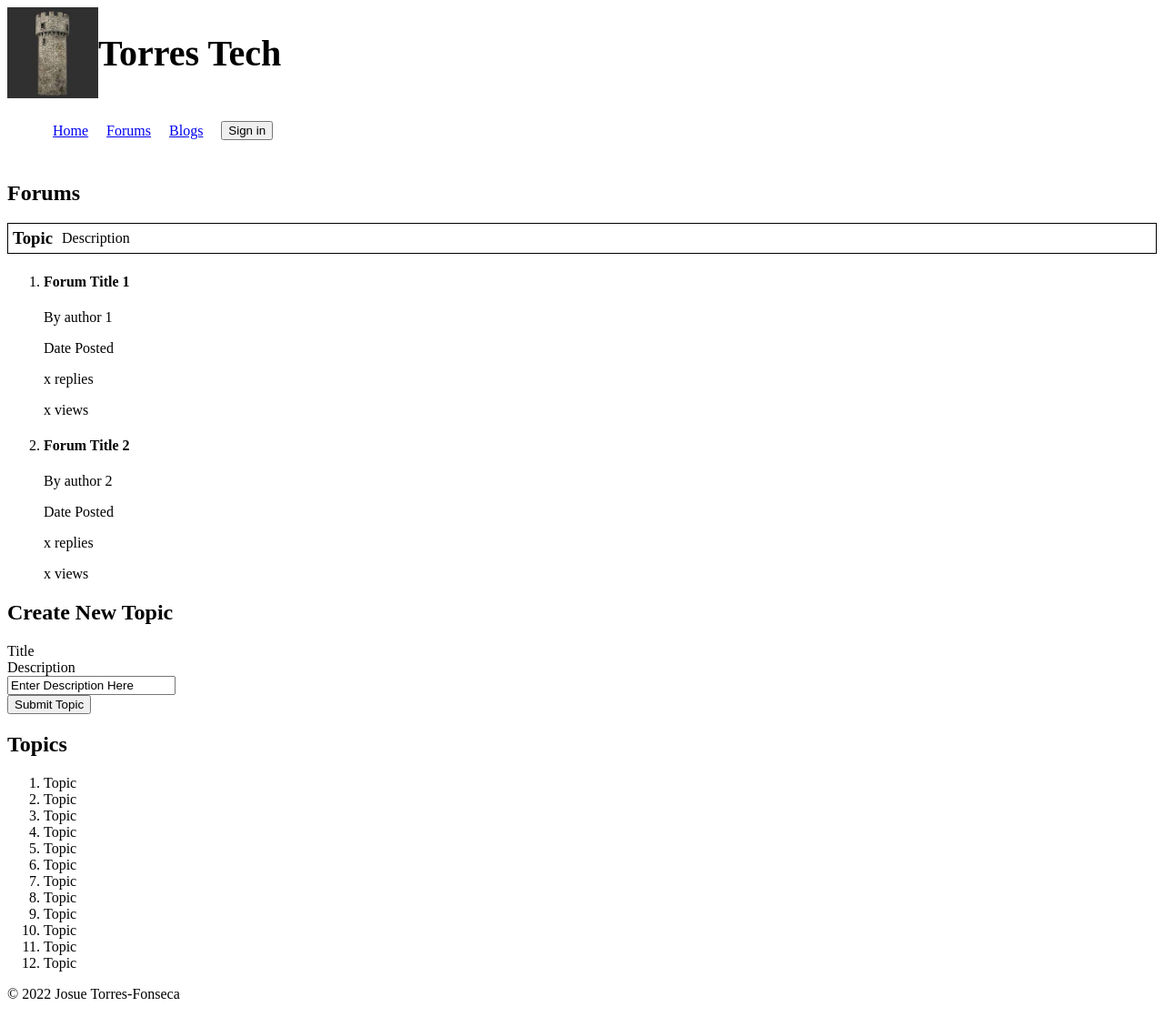
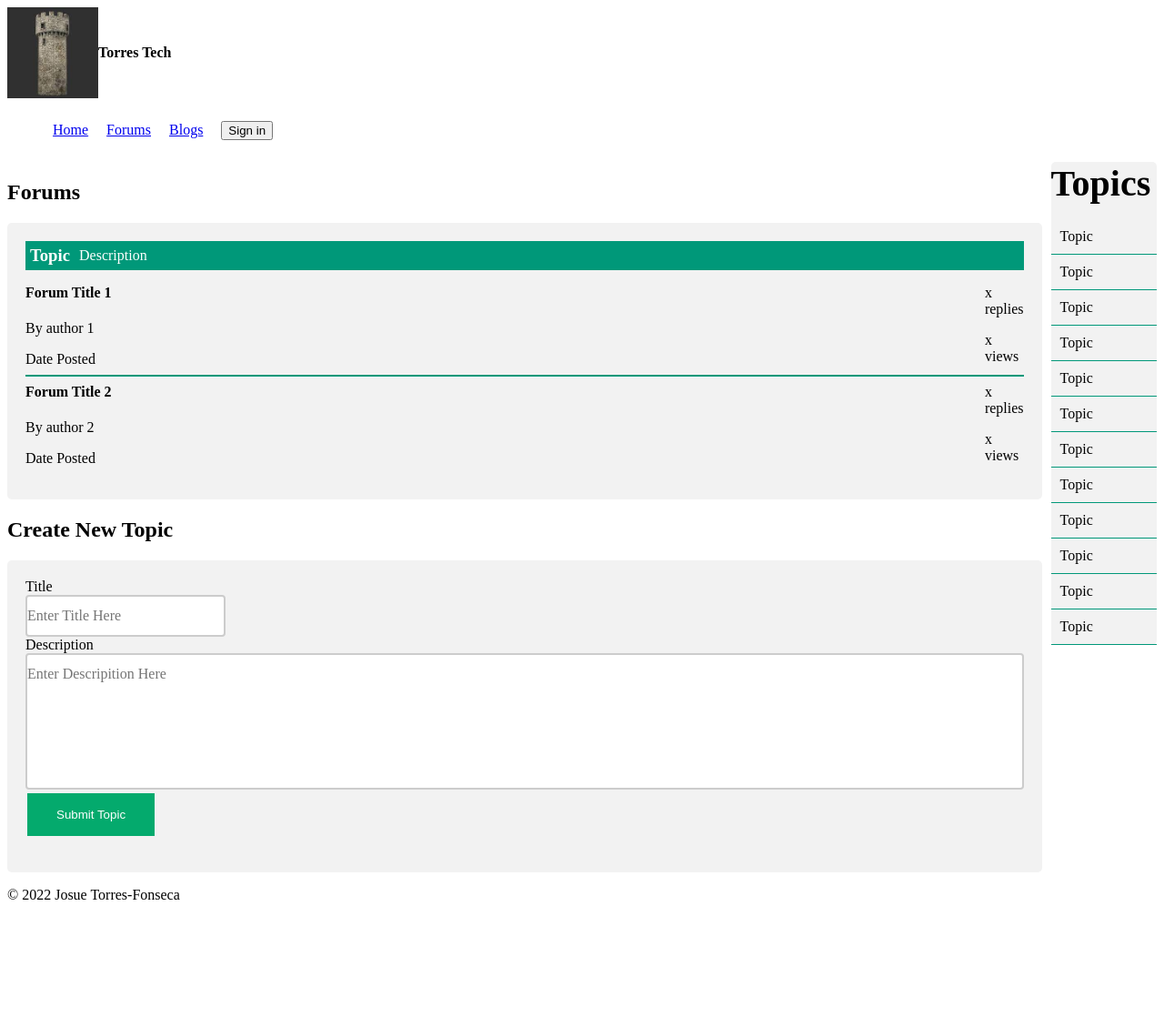
Before and after one commit to Diginyx/CS401, a PHP site: page /ForumMainPage.php in a window 1280 px wide. Shown: the whole page at 91% size. After the commit the page ends 989 px from the top, so only its background shows below. Run offline with PHP 8.4, Linux system fonts and the light colour scheme.

Commit message:
Forum Main Page CSS done for now

```diff
--- a/ForumMainPage.php
+++ b/ForumMainPage.php
@@ -1,8 +1,14 @@
 <html>
     <!-- Forum Main Page -->
     <?php include_once("header.html"); ?>
-    <?php include_once("ForumMainPage/ForumTopicHeader.html") ; ?>
-    <?php include_once("ForumMainPage/TopicGenerator.html") ; ?>
-    <?php include_once("ForumMainPage/TopicList.html") ; ?>
+    <div class="float-parent-element">
+        <div id="ForumMain">
+            <?php include_once("ForumMainPage/ForumTopicHeader.html") ; ?>
+            <?php include_once("ForumMainPage/TopicGenerator.html") ; ?>
+        </div>
+        <div id="ForumTopicList">
+            <?php include_once("ForumMainPage/TopicList.html") ; ?>
+        </div>
+    </div>
     <?php include_once("footer.html") ; ?>
 </html>
--- a/ForumMainPage/ForumTopicHeader.html
+++ b/ForumMainPage/ForumTopicHeader.html
@@ -1,5 +1,5 @@
 <h2 id="ForumTopicHeaderHeader">Forums</h2>
-<div id="ForumTopicHeader">
+<div id="ForumTopicContainer">
     <div id="ForumTopic">
         <h3>Topic</h3>
         <p>Description</p>
@@ -7,20 +7,29 @@
     <ol>
         <li>
             <div class="ForumSummary">
+                <div class="ForumSummaryMainInfo">
                     <h4>Forum Title 1</h4>
                     <p>By author 1</p>
                     <p>Date Posted</p>
+                </div>
+                <div class="ForumSummaryStats">
                     <p>x replies</p>
                     <p>x views</p>
+                </div>
             </div>
         </li>
         <li>
             <div class="ForumSummary">
+                <hr>
+                <div class="ForumSummaryMainInfo">
                     <h4>Forum Title 2</h4>
                     <p>By author 2</p>
                     <p>Date Posted</p>
+                </div>
+                <div class="ForumSummaryStats">
                     <p>x replies</p>
                     <p>x views</p>
+                </div>
             </div>
         </li>
     </ol>
--- a/ForumMainPage/TopicGenerator.html
+++ b/ForumMainPage/TopicGenerator.html
@@ -1,13 +1,20 @@
 <h2 id="TopicGeneratorHeader">Create New Topic</h2>
-<div id="TopicGenerator">
-    <div id="TopicGeneratorTitle">
-        Title
-    </div>
-    <div id="TopicGeneratorDescription">
-        <div id="topic-generator-description-header">
-            Description
+<div id="TopicGeneratorContainer">
+    <form>
+        <div>
+            <label for="title">Title</label>
         </div>
-        <input id="TopicGeneratorDescriptionInput" value="Enter Description Here"></input>
-    </div>
-    <button>Submit Topic</button>
+        <div>
+            <input type="text" id="title" name="title" placeholder="Enter Title Here">
+        </div>
+        <div>
+            <label for="description">Description</label>
+        </div>
+        <div>
+            <textarea placeholder="Enter Descripition Here"></textarea>
+        </div>
+        <div id="SumbitTopicButton">
+            <input type="submit" value="Submit Topic">
+        </div>
+      </form>
 </div>
--- a/ForumMainPage/TopicList.html
+++ b/ForumMainPage/TopicList.html
@@ -1,4 +1,4 @@
-<div>
+<div id="TopicList">
     <h2>Topics</h2>
     <ol>
         <li>Topic</li>
--- a/css/styles.css
+++ b/css/styles.css
@@ -1,3 +1,12 @@
+ol li {
+    list-style-type: none;
+}
+
+ol {
+    list-style: none;
+    padding-left: 0;
+}
+
 #header {
     display: flex;
     align-items: center;
@@ -48,6 +57,10 @@
     display: flex;
 }
 
+.flex-child {
+    flex: 1;
+}
+
 #forum-pfp-box {
     flex: 0 0 10%;
 }
@@ -57,12 +70,114 @@
 }
 
 /* Forum Main Page */
+#ForumMain {
+    width: 90%
+}
+
+#ForumMain > * P{
+    min-width: 90%;
+}
+
+#ForumTopicList {
+    flex: 1;
+}
+
+
+/* Forum Topic Header */
+#ForumTopicContainer {
+    border-radius: 5px;
+    background-color: #f2f2f2;
+    padding: 20px;
+}
+
 #ForumTopic {
     display: flex;
     align-items: center;
-    border: 1px solid black;
+    background-color: #009879;
+    color: #ffffff;
+    text-align: left;
 }
 
 #ForumTopic > * {
     margin: 5px;
 }
+
+.ForumSummary > hr {
+   border: 1px solid #009879;
+}
+
+.ForumSummaryMainInfo, .ForumSummaryStats {
+    display: table-cell;
+    margin-left: 0px;
+}
+
+.ForumSummaryMainInfo {
+    width: 100%;
+}
+
+/* Topic Generator */
+#TopicGeneratorContainer {
+    border-radius: 5px;
+    background-color: #f2f2f2;
+    padding: 20px;
+}
+
+#title {
+    font-size: 16px;
+}
+
+input[type=text] {
+    width: 20%;
+    box-sizing: border-box;
+    border: 2px solid #ccc;
+    border-radius: 4px;
+    background-color: white;
+    font-family: "Times New Roman", Times, serif;
+    background-position: 10px 10px;
+    background-repeat: no-repeat;
+    padding: 12px 20px 12px 0px;
+    transition: width 0.4s ease-in-out;
+}
+
+input[type=text]:focus {
+    width: 100%;
+}
+
+textarea {
+    width: 100%;
+    height: 150px;
+    padding: 12px 0px;
+    box-sizing: border-box;
+    font-family: "Times New Roman", Times, serif;
+    border: 2px solid #ccc;
+    border-radius: 4px;
+    font-size: 16px;
+    resize: none;
+}
+
+input[type=button], input[type=submit], input[type=reset] {
+    background-color: #04AA6D;
+    border: none;
+    color: white;
+    padding: 16px 32px;
+    text-decoration: none;
+    margin: 4px 2px;
+    cursor: pointer;
+}
+
+/* Topic List */
+#TopicList {
+    border-radius: 5px;
+    background-color: #f2f2f2;
+    margin-left: 10px;
+}
+
+#TopicList > h2 {
+    font-size: 40px;
+    margin: 0px;
+}
+
+#TopicList > ol > * {
+    border-bottom: 1px solid #009879;
+    padding: 10px;
+}
```
Lines whose indentation alone changed are shown as unchanged.
